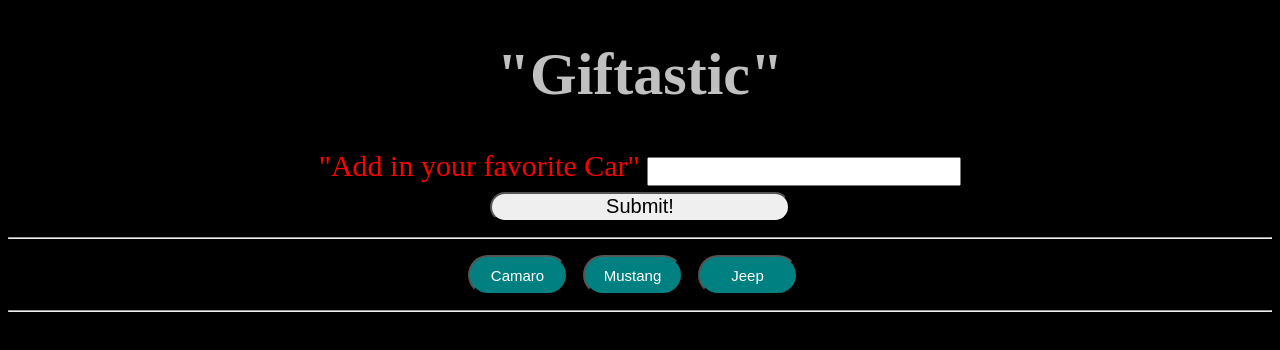
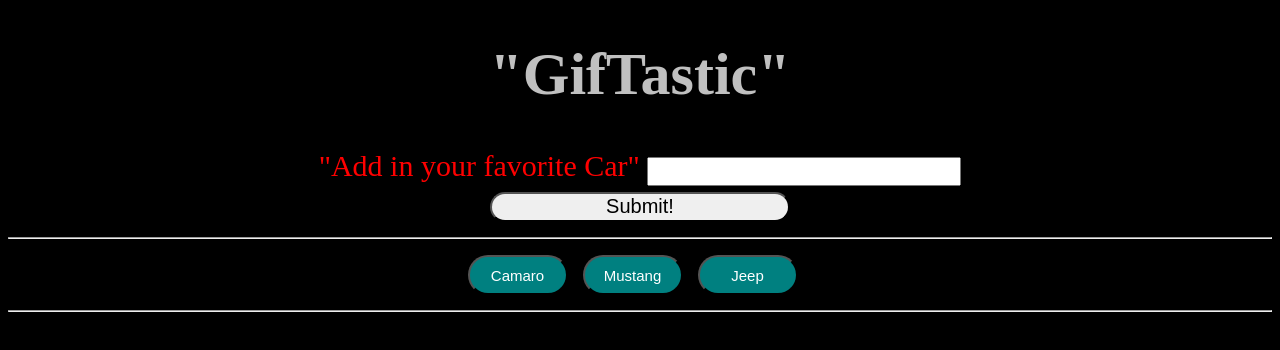
Before and after one commit to mannyb1077/GifTastic, a plain HTML site: page index.html in a window 1280 px wide. Drawn offline with nearby package versions, Linux system fonts and the light colour scheme.

Commit message:
minor changes

```diff
--- a/index.html
+++ b/index.html
@@ -7,12 +7,12 @@
     <link rel="stylesheet" type="text/css" href="assets/css/style.css">
 
     <script src = "http://code.jquery.com/jquery-2.1.3.min.js"></script>
-    <title>Document</title>
+    <title>GifTastic Homework</title>
 </head>
 
 <body>
 
-    <div><h1>"Giftastic"</h1></div>
+    <div><h1>"GifTastic"</h1></div>
 
         <form id = "search-form">
             <label for ="search-input">"Add in your favorite Car" </label>
```
